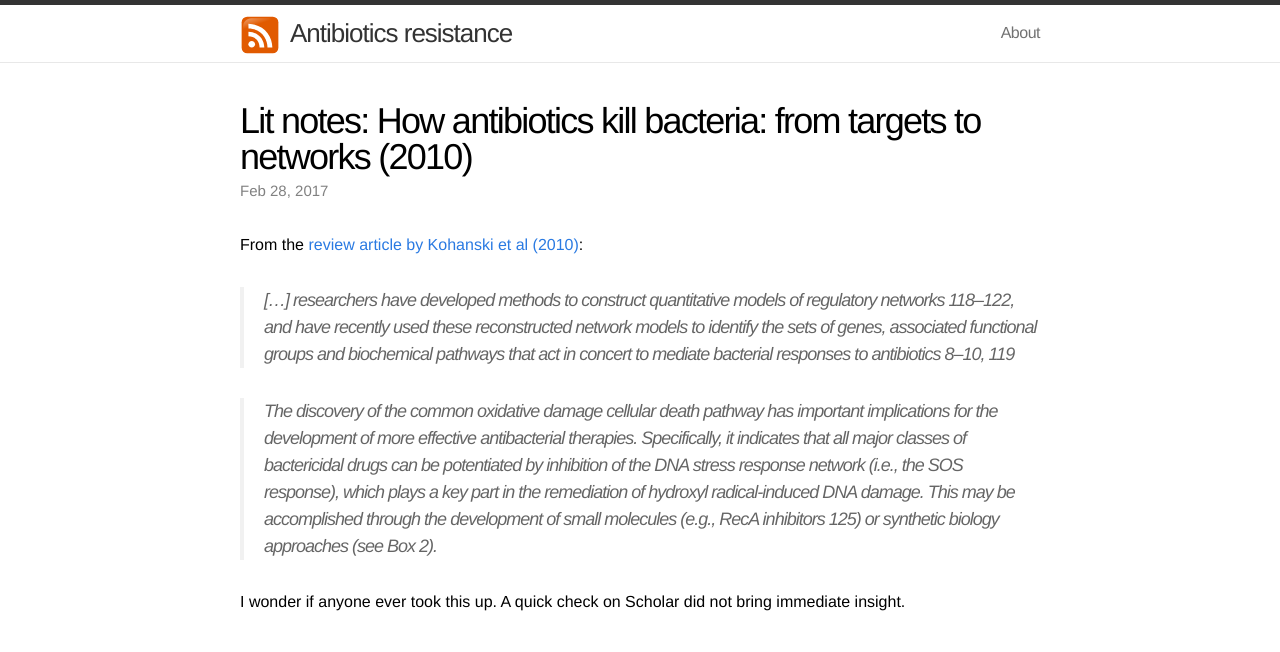
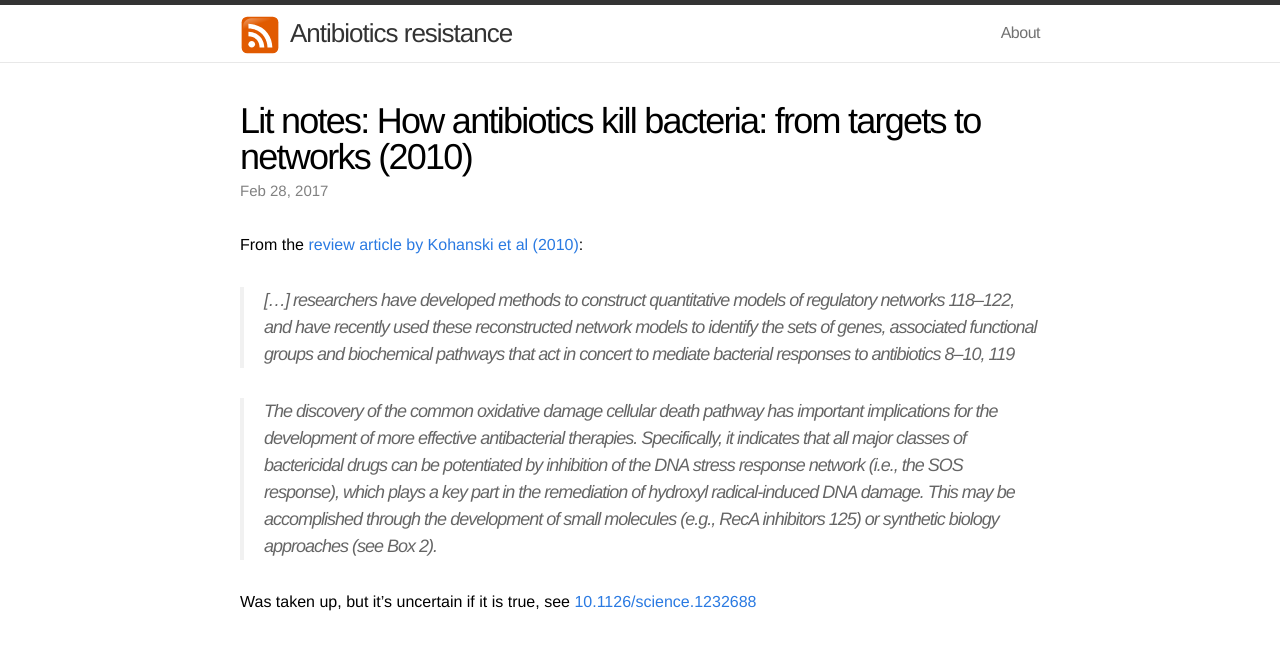
Before and after one commit to simatai/simatai.github.io, a Jekyll site: the page built from _posts/2017-02-28-how-antibiotics-kill-lit-review-2.md, in a window 1280 px wide. Shown: the top 652 px of the page. Built offline with Jekyll 4.4.1, drawn with Linux system fonts in a browser that asks for light colours; grey boxes are pictures that could not be loaded.

Commit message:
Update 2017-02-28-how-antibiotics-kill-lit-review-2.md

```diff
--- a/_posts/2017-02-28-how-antibiotics-kill-lit-review-2.md
+++ b/_posts/2017-02-28-how-antibiotics-kill-lit-review-2.md
@@ -20,7 +20,7 @@ From the [review article by Kohanski et al (2010)](https://www.ncbi.nlm.nih.gov/
 > development of small molecules (e.g., RecA inhibitors 125) or synthetic biology approaches
 > (see Box 2).
 
-I wonder if anyone ever took this up. A quick check on Scholar did not bring immediate insight.
+Was taken up, but it's uncertain if it is true, see [10.1126/science.1232688](https://doi.org/10.1126/science.1232688)
 
 
 <iframe width='853' height='480' src='https://embed.coggle.it/diagram/WLXgrBiKogAB7V1r/3a50feaf238f42613f05f2c12f584c9e09d6203deeedc46268b20ed201c82a71' frameborder='0' allowfullscreen></iframe>
```
